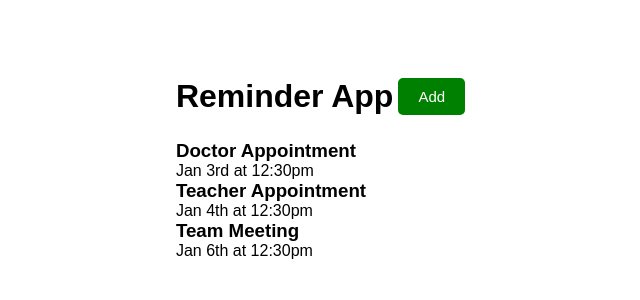
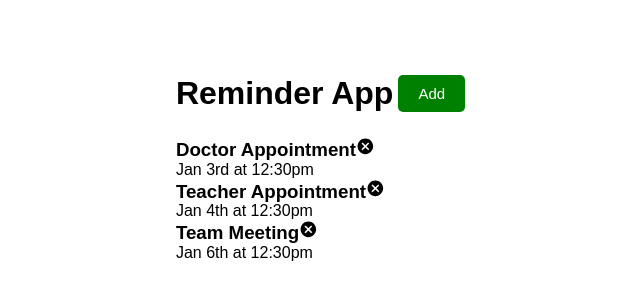
Before and after one commit to sujanrajs/react-reminder-app, a React (Create React App) app: page / in a window 1280 px wide. Shown: the part 234-534 px from the top of the page, without its empty margins (317-957 px from the left). Built offline with nearby package versions, Linux system fonts and the light colour scheme; data requests are answered from the project's data file.

Commit message:
install react icons and add delete icon on task

```diff
--- a/package.json
+++ b/package.json
@@ -9,6 +9,7 @@
     "json-server": "^0.17.0",
     "react": "^18.2.0",
     "react-dom": "^18.2.0",
+    "react-icons": "^4.4.0",
     "react-scripts": "5.0.1",
     "web-vitals": "^2.1.4"
   },
--- a/src/components/Task.js
+++ b/src/components/Task.js
@@ -1,7 +1,12 @@
+import { MdCancel } from "react-icons/md";
+
 const Task = ({ task }) => {
   return (
     <div>
-      <h3>{task.title}</h3>
+      <h3>
+        {task.title}
+        <MdCancel />
+      </h3>
       <p>{task.day}</p>
     </div>
   );
```
Also changed, not shown: 1 other file (tests, documents, lock files or other folders).
